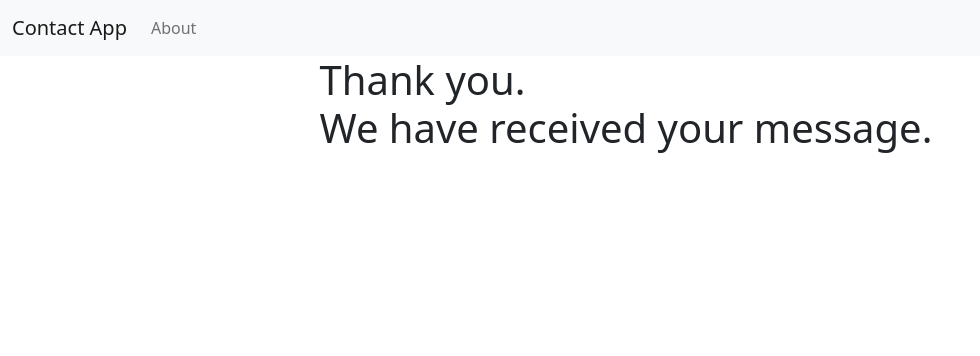
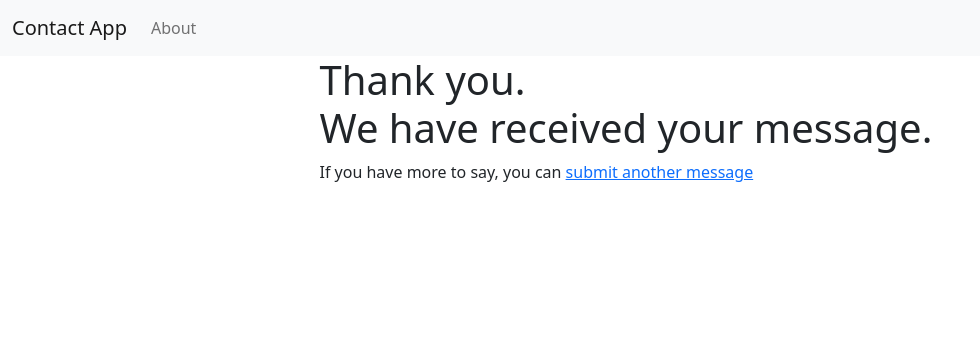
Before and after one commit to Falco13/contact_email, a Django app: page /success/ in a window 1280 px wide. Shown: the top 356 px of the page, without its empty margins (0-980 px from the left). Run offline with Django 4.2, Linux system fonts and the light colour scheme; parts of the project's set-up code (start-up, migrations or seed data) failed here and were passed over.

Commit message:
fix success temlplate

```diff
--- a/contact_email_app/templates/contact_email_app/success.html
+++ b/contact_email_app/templates/contact_email_app/success.html
@@ -6,5 +6,6 @@
 {% block content %}
 
 <h1>Thank you. <br> We have received your message.</h1>
+<p>If you have more to say, you can <a href="{% url 'contact_email_app:home' %}">submit another message</a></p>
 
 {% endblock %}
```
Also changed, not shown: db.sqlite3.
